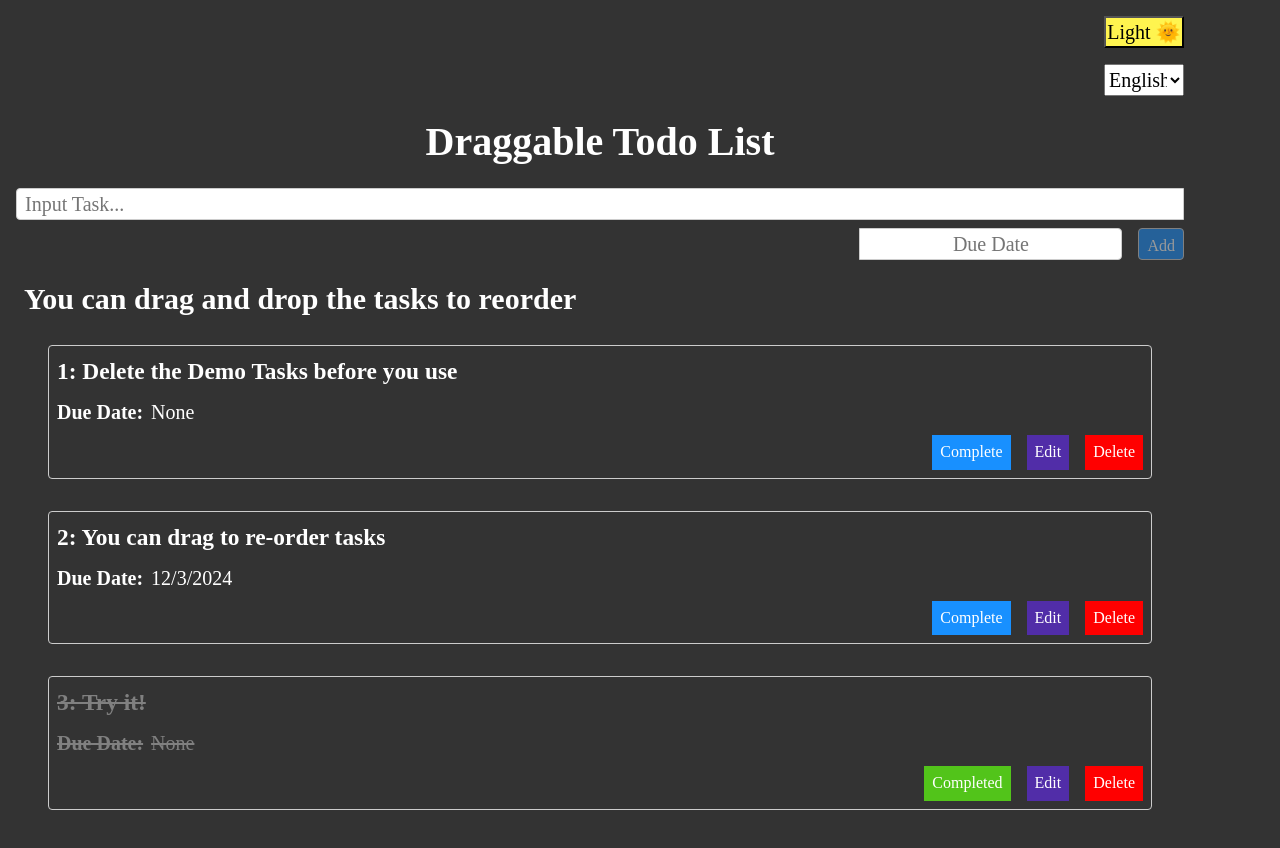
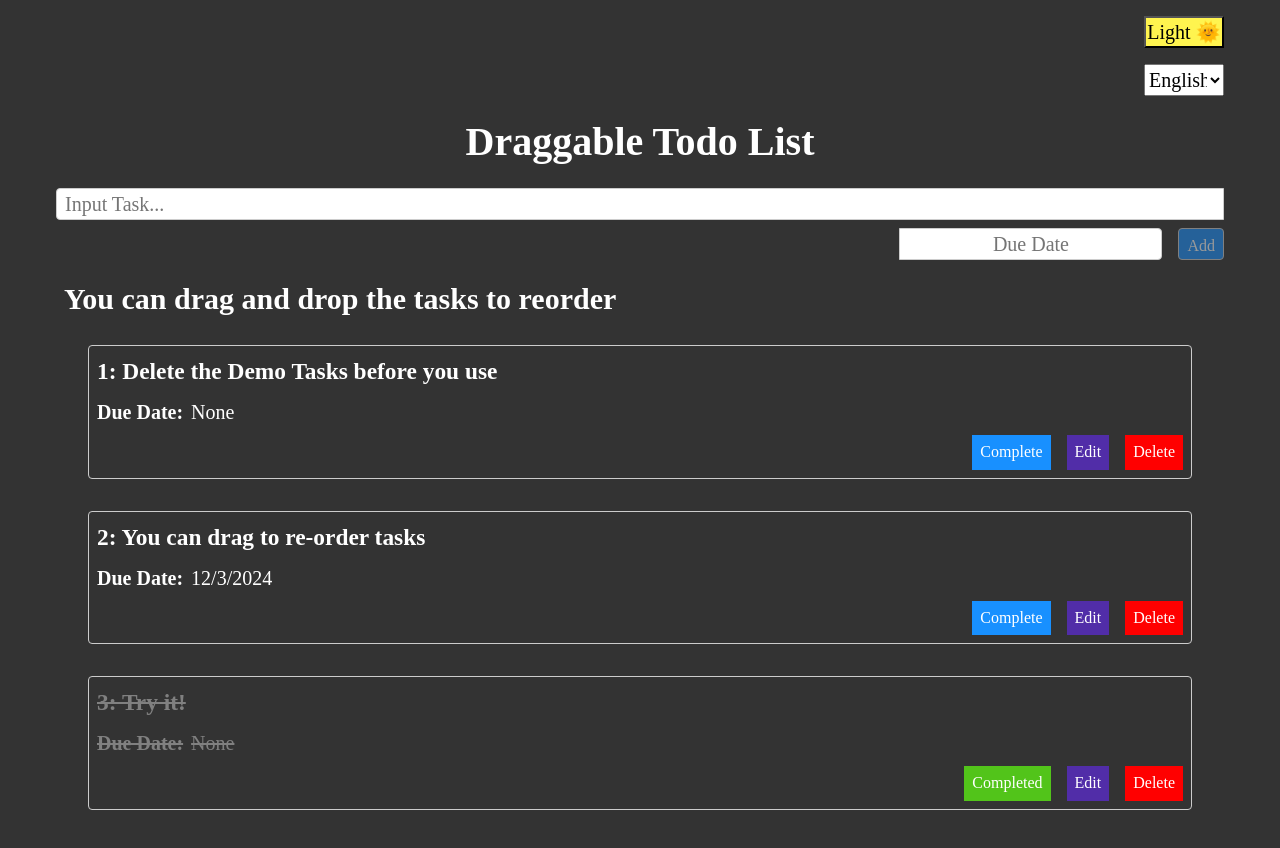
Before and after one commit to john-data-chen/ts-react-drag-and-drop-starter-kit, a React (Vite) app: page / in a window 1280 px wide. Shown: the top 848 px of the page. Built offline with nearby package versions, Linux system fonts and the light colour scheme.

Commit message:
fix the issue of items are not in center

```diff
--- a/src/theme/ThemeSets.ts
+++ b/src/theme/ThemeSets.ts
@@ -28,7 +28,6 @@ export const GlobalStyles = createGlobalStyle`
 
   // based on small screen layout
   #root {
-    max-width: 400px;
     height: 100%;
     width: 100%;
   }
@@ -36,6 +35,11 @@ export const GlobalStyles = createGlobalStyle`
   // app styles
   .appContainer {
     padding: 1rem;
+    max-width: 400px;
+    display: flex;
+    flex-direction: column;
+    justify-content: center;
+    margin: 0 auto;
   }
 
   .topContainer {
@@ -321,7 +325,7 @@ export const GlobalStyles = createGlobalStyle`
     body {
       font-size: 16px;
     }
-    #root {
+    .appContainer {
       max-width: 600px;
     }
   }
@@ -331,7 +335,7 @@ export const GlobalStyles = createGlobalStyle`
     body {
       font-size: 18px;
     }
-    #root {
+    .appContainer  {
       max-width: 1000px;
     }
   }
@@ -341,7 +345,7 @@ export const GlobalStyles = createGlobalStyle`
     body {
       font-size: 20px;
     }
-    #root {
+    .appContainer  {
       max-width: 1200px;
     }
   }
```
